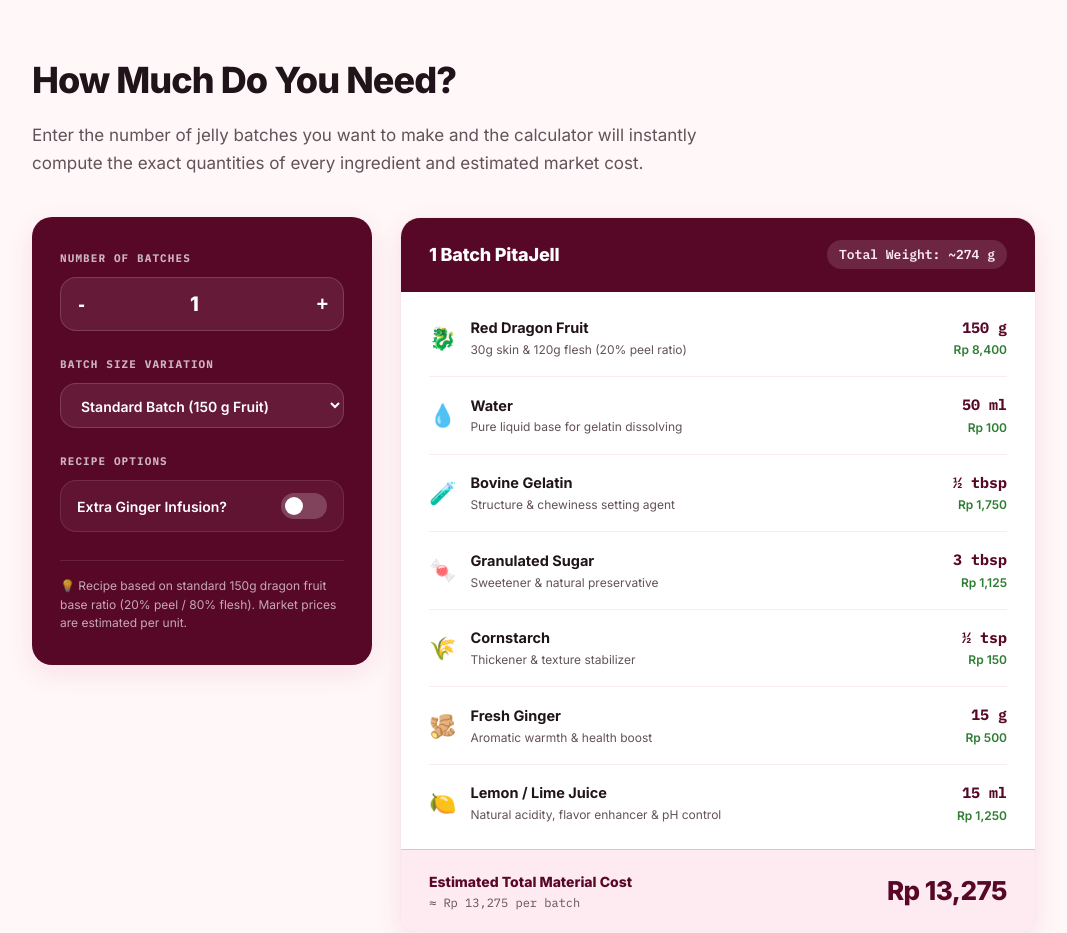
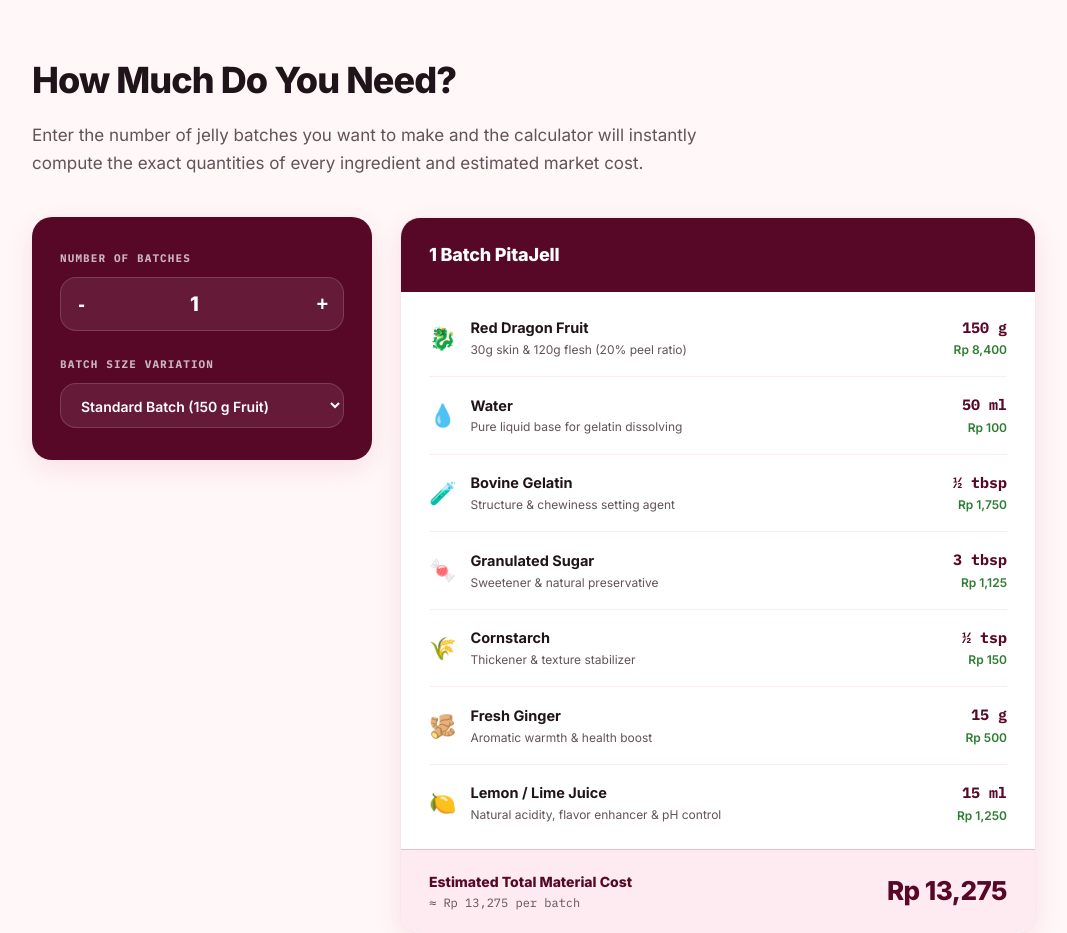
Before and after one commit to cresnaer-collab/CSP-GROUP-20, a Flask app: page / in a window 1280 px wide. Shown: the part 3564-4497 px from the top of the page, without its empty margins (106-1173 px from the left). Run offline with Flask 3, Linux system fonts and the light colour scheme.

Commit message:
feat: add interactive recipe batch calculator with dynamic ingredients & cost logic

```diff
--- a/static/script.js
+++ b/static/script.js
@@ -167,7 +167,6 @@ function initRecipeCalculator() {
   const minusBtn = document.getElementById("calcMinusBtn");
   const plusBtn = document.getElementById("calcPlusBtn");
   const sizeSelect = document.getElementById("calcBatchSizeSelect");
-  const extraGingerToggle = document.getElementById("calcExtraGingerToggle");
 
   if (!batchInput || !minusBtn || !plusBtn || !sizeSelect) return;
 
@@ -189,15 +188,11 @@ function initRecipeCalculator() {
   });
 
   sizeSelect.addEventListener("change", updateCalculator);
-  if (extraGingerToggle) {
-    extraGingerToggle.addEventListener("change", updateCalculator);
-  }
 
   function updateCalculator() {
     const qty = parseInt(batchInput.value) || 1;
     const sizeMult = parseFloat(sizeSelect.value) || 1;
     const totalMult = qty * sizeMult;
-    const isExtraGinger = extraGingerToggle ? extraGingerToggle.checked : false;
 
     // Base 1-batch quantities (Standard 150g fruit recipe base)
     const baseFruit = 150;
@@ -225,7 +220,7 @@ function initRecipeCalculator() {
     const gelatinTbsp = baseGelatin * totalMult;
     const sugarTbsp = baseSugar * totalMult;
     const cornstarchTsp = baseCornstarch * totalMult;
-    const gingerGrams = (baseGinger + (isExtraGinger ? 15 : 0)) * totalMult;
+    const gingerGrams = baseGinger * totalMult;
     const limeMl = baseLime * totalMult;
 
     // Multiplied costs
@@ -234,21 +229,18 @@ function initRecipeCalculator() {
     const itemCostGelatin = Math.round(costGelatin * totalMult);
     const itemCostSugar = Math.round(costSugar * totalMult);
     const itemCostCornstarch = Math.round(costCornstarch * totalMult);
-    const itemCostGinger = Math.round((costGingerUnit + (isExtraGinger ? 500 : 0)) * totalMult);
+    const itemCostGinger = Math.round(costGingerUnit * totalMult);
     const itemCostLime = Math.round(costLime * totalMult);
 
     const totalCost = itemCostFruit + itemCostWater + itemCostGelatin + itemCostSugar + itemCostCornstarch + itemCostGinger + itemCostLime;
     const costPerBatch = Math.round(totalCost / qty);
-    const totalWeight = Math.round(fruitGrams + waterMl + gingerGrams + (gelatinTbsp * 15) + (sugarTbsp * 12) + limeMl);
 
     // Formatter Helpers
     const fmtPrice = (num) => "Rp " + num.toLocaleString("en-US");
 
-    // Header Updates
+    // Header Update
     const displayTitle = document.getElementById("calcDisplayTitle");
-    const displayWeight = document.getElementById("calcTotalWeight");
     if (displayTitle) displayTitle.textContent = `${qty} ${qty === 1 ? "Batch" : "Batches"} PitaJell`;
-    if (displayWeight) displayWeight.textContent = `Total Weight: ~${totalWeight} g`;
 
     // Row-by-Row Ingredient Updates
     const elValFruit = document.getElementById("valFruit");
@@ -280,12 +272,8 @@ function initRecipeCalculator() {
 
     const elValGinger = document.getElementById("valGinger");
     const elPriceGinger = document.getElementById("priceGinger");
-    const elGingerSub = document.getElementById("calcGingerSub");
     if (elValGinger) elValGinger.textContent = `${gingerGrams} g`;
     if (elPriceGinger) elPriceGinger.textContent = fmtPrice(itemCostGinger);
-    if (elGingerSub) {
-      elGingerSub.textContent = isExtraGinger ? "Extra spicy ginger infusion (+15g)" : "Aromatic warmth & health boost";
-    }
 
     const elValLime = document.getElementById("valLime");
     const elPriceLime = document.getElementById("priceLime");
@@ -299,7 +287,6 @@ function initRecipeCalculator() {
     if (elTotalPrice) elTotalPrice.textContent = fmtPrice(totalCost);
   }
 
-  // Fraction formatting helper (e.g. 0.5 -> ½, 1.5 -> 1½)
   function formatFraction(num, unit) {
     const whole = Math.floor(num);
     const remainder = num - whole;
@@ -321,6 +308,5 @@ function initRecipeCalculator() {
     }
   }
 
-  // Initial Calculation Run
   updateCalculator();
 }
--- a/templates/index.html
+++ b/templates/index.html
@@ -278,7 +278,7 @@
     </div>
   </section>
 
-  <!-- ───── INTERACTIVE RECIPE CALCULATOR ───── -->
+<!-- ───── INTERACTIVE RECIPE CALCULATOR ───── -->
   <section id="calculator" class="section reveal">
     <h2>How Much Do You Need?</h2>
     <p class="section-sub">Enter the number of jelly batches you want to make and the calculator will instantly compute the exact quantities of every ingredient and estimated market cost.</p>
@@ -303,28 +303,12 @@
             <option value="2">Large Batch (300 g Fruit)</option>
           </select>
         </div>
-
-        <div class="calc-field-group">
-          <label class="calc-field-label">RECIPE OPTIONS</label>
-          <div class="calc-toggle-row">
-            <span>Extra Ginger Infusion?</span>
-            <label class="calc-switch">
-              <input type="checkbox" id="calcExtraGingerToggle">
-              <span class="calc-slider"></span>
-            </label>
-          </div>
-        </div>
-
-        <p class="calc-note-text">
-          💡 Recipe based on standard 150g dragon fruit base ratio (20% peel / 80% flesh). Market prices are estimated per unit.
-        </p>
       </div>
 
       <!-- Output Display Panel (Right) -->
       <div class="calc-display-panel">
         <div class="calc-display-header">
           <h3 id="calcDisplayTitle">1 Batch PitaJell</h3>
-          <span class="calc-total-weight" id="calcTotalWeight">Total Weight: ~260 g</span>
         </div>
 
         <div class="calc-ingredient-list">
@@ -409,7 +393,7 @@
               <span class="calc-ing-icon">🫚</span>
               <div>
                 <strong>Fresh Ginger</strong>
-                <small id="calcGingerSub">Aromatic warmth &amp; health boost</small>
+                <small>Aromatic warmth &amp; health boost</small>
               </div>
             </div>
             <div class="calc-ing-val">
```
